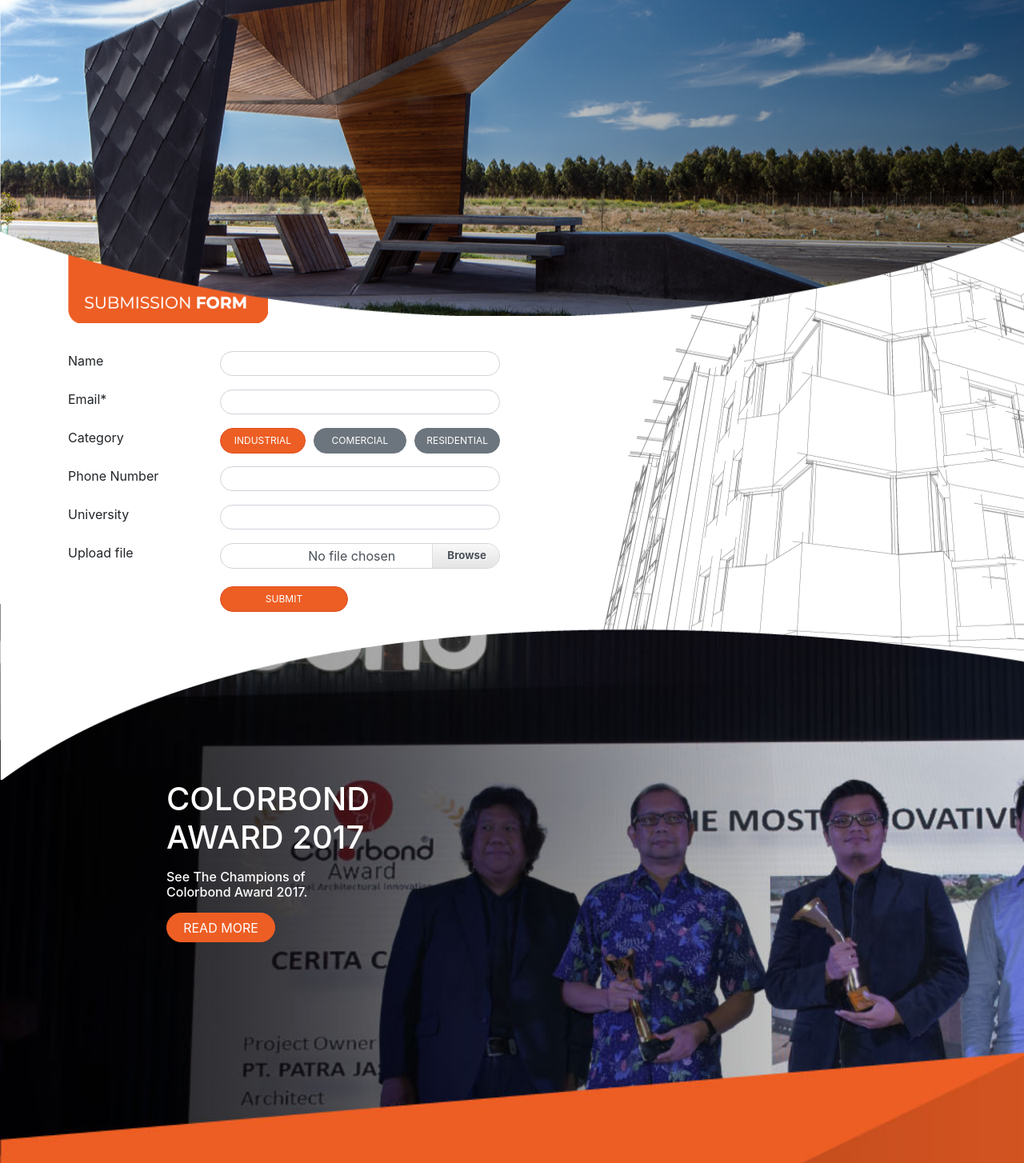
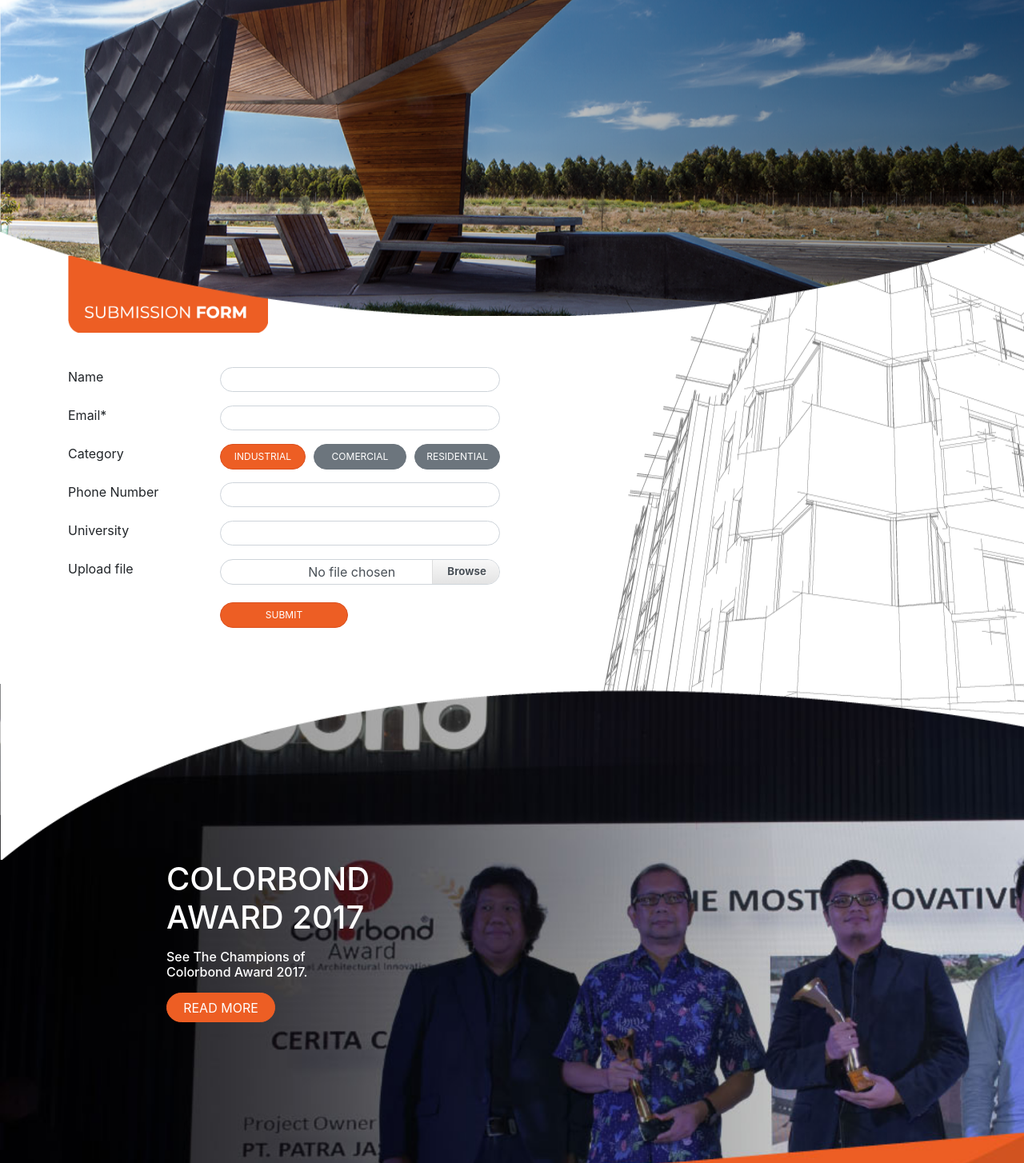
Before and after one commit to gravenza/colorbondlandingpage, a CodeIgniter app: page /database/ in a window 1280 px wide. Shown: the part 779-2233 px from the top of the page at 80% size. Run offline with CodeIgniter, Linux system fonts and the light colour scheme.

Commit message:
update CSS

```diff
--- a/assets/css/master.css
+++ b/assets/css/master.css
@@ -35,7 +35,7 @@ section.intro-award{
 section.form-award{
   background: url(../../images/bg-form-award.png)no-repeat 0 0;
   background-size: 100% 100%;
-  height: 800px;
+  height: 900px;
   margin-top: -220px;
   z-index: 1;
 }
@@ -83,8 +83,10 @@ form.award-form .btn-secondary{
 
 .btn-category .col-xl-4:last-child{
   padding-left: 5px;
-}form.award-form{
-  margin-top: 220px
+}
+
+form.award-form{
+  margin-top: 240px
 }
 
 .hh{
@@ -149,7 +151,7 @@ section.main-slider .carousel-indicators li{
 
 .submission-banner{
     position: absolute;
-    top: 112px;
+    top: 124px;
     left: 0;
 }
 
```
